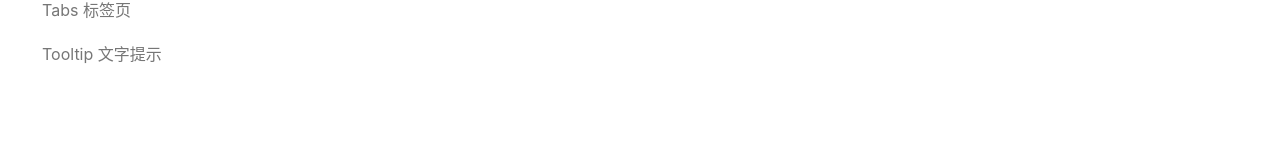
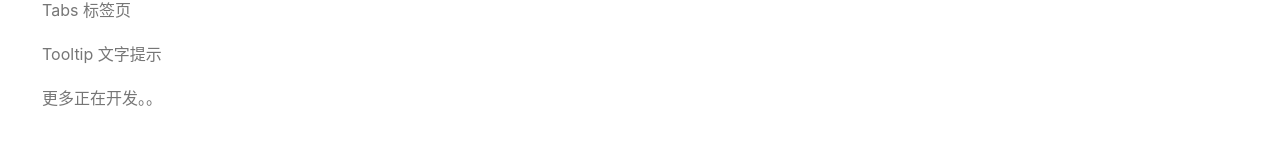
Before and after one commit to deib0/Friday-UI, a Vue app: page /#/doc/introduce in a window 1280 px wide. Both pictures are taken after a click on the item "文档". Shown: the part 511-656 px from the top of the page. Built offline with nearby package versions, Linux system fonts and the light colour scheme.

Commit message:
完善Aside的路由

```diff
--- a/src/components/Aside.vue
+++ b/src/components/Aside.vue
@@ -35,6 +35,9 @@
           <li>
             <router-link to="/doc/tooltip">Tooltip 文字提示</router-link>
           </li>
+          <li>
+            更多正在开发。。
+          </li>
         </ol>
       </aside>
 </template>
@@ -64,6 +67,7 @@ $green: #42B883;
         >li{
           padding: 10px;
           color: $grey;
+          white-space: nowrap;
           &.title{
             color: #000;
             font-weight: 700;
--- a/src/components/Demo.vue
+++ b/src/components/Demo.vue
@@ -17,7 +17,6 @@
 
 <script lang="ts">
 import 'prismjs';
-import 'prismjs/themes/prism-twilight.css'
 import { ref } from 'vue';
 import Button from '../lib/Button.vue';
 const Prism = (window as any).Prism
--- a/src/main.ts
+++ b/src/main.ts
@@ -5,6 +5,7 @@ import App from "./App.vue";
 import { router } from './router';
 import './icons/iconfont.js'
 import 'github-markdown-css'
+import 'prismjs/themes/prism-okaidia.css'
 const app = createApp(App);
 app.use(router);
 app.mount("#app");
--- a/src/markdown/introduce.md
+++ b/src/markdown/introduce.md
@@ -7,4 +7,4 @@ Friday UI是一个基于 Vue.js 的 UI 框架，参考了**Element UI** / **Ant
 
 🙌快去安装吧！
 
-下一步：[安装]('#/doc/install)
+下一步：[安装](#/doc/install)
```
Also changed, not shown: src/markdown/get-started.md (+6 -5 lines).
